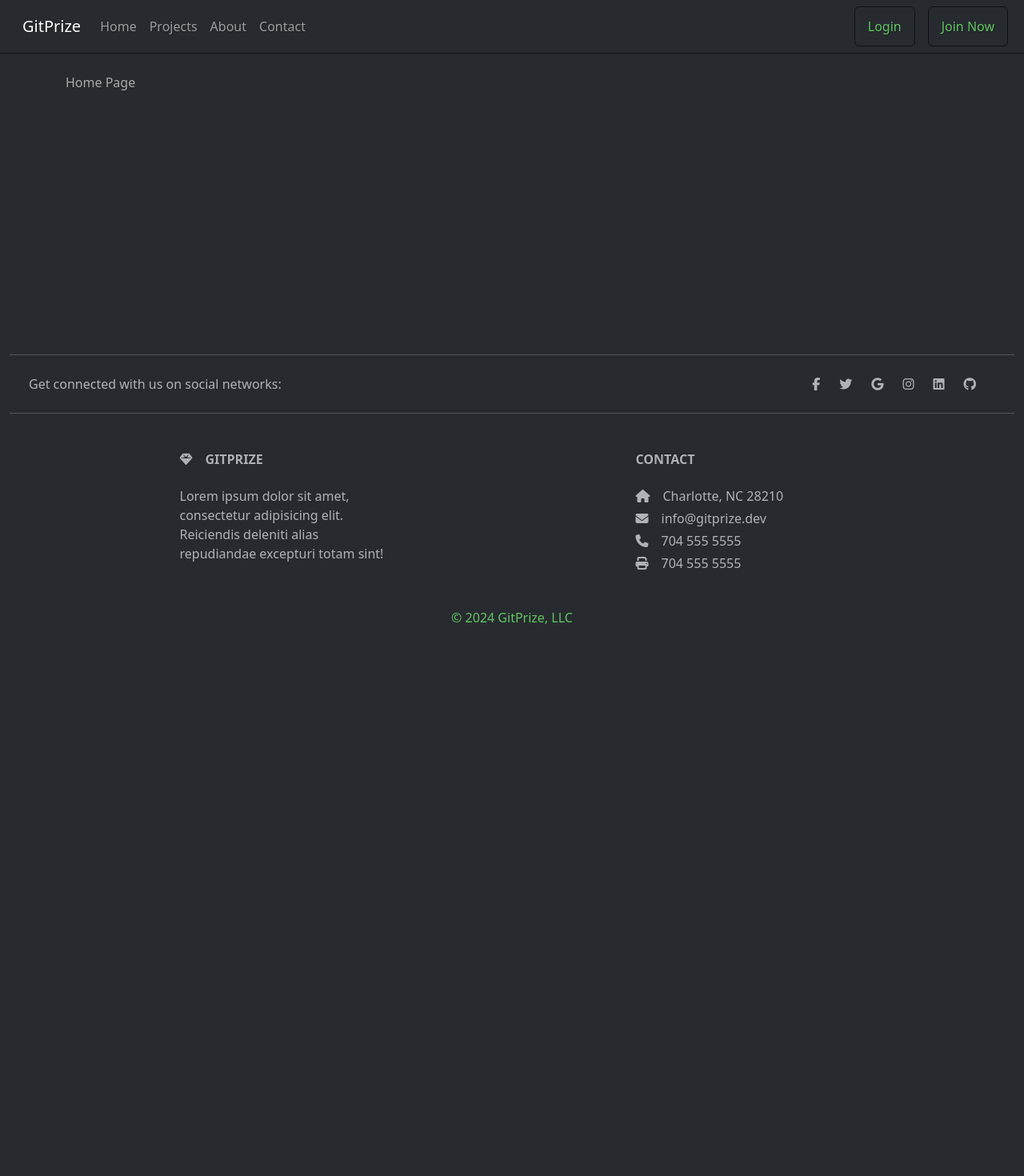
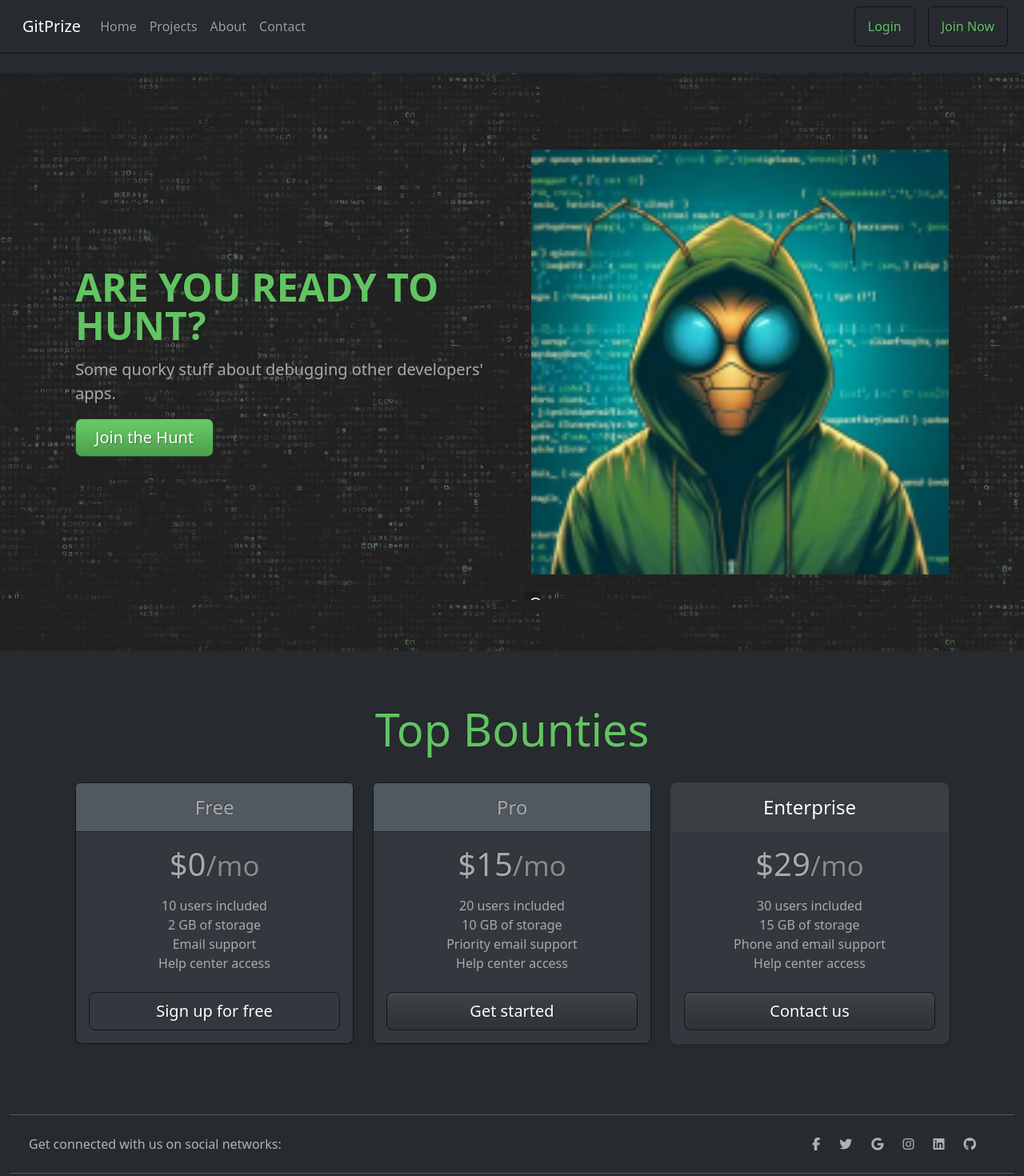
Before and after one commit to coulterkyle/Project-3, a React (Vite) app in the folder client/: page / in a window 1280 px wide. Shown: the top 1470 px of the page at 80% size. Before the commit the page ends 800 px from the top, so only its background shows below. Built offline with nearby package versions, Linux system fonts and the light colour scheme.

Commit message:
Styled home page and form elements for contact page

```diff
--- a/client/src/pages/Contact.jsx
+++ b/client/src/pages/Contact.jsx
@@ -9,34 +9,34 @@ const Contact = () => {
                         <form id="contact-form" name="contact-form" action="mail.php" method="POST">
                             <div className="row mb-2">
                                 <div className="col-md-6">
-                            <div className="md-form mb-0">
+                                    <div className="md-form form-floating mb-2 mb-md-0">
+                                        <input type="text" id="name" name="name" className="form-control" />
                                         <label htmlFor="name" className="">Your name</label>
-                                <input type="text" id="name" name="name" className="form-control" />
                                     </div>
                                 </div>
 
                                 <div className="col-md-6">
-                            <div className="md-form mb-0">
+                                    <div className="md-form form-floating mb-2 mb-md-0">
+                                        <input type="text" id="email" name="email" className="form-control" />
                                         <label htmlFor="email" className="">Your email</label>
-                                <input type="text" id="email" name="email" className="form-control" />
                                     </div>
                                 </div>
                             </div>
 
                             <div className="row my-2">
                                 <div className="col-md-12">
-                            <div className="md-form mb-0">
+                                    <div className="md-form form-floating mb-2 mb-md-0">
+                                        <input type="text" id="subject" name="subject" className="form-control" />
                                         <label htmlFor="subject" className="">Subject</label>
-                                <input type="text" id="subject" name="subject" className="form-control" />
                                     </div>
                                 </div>
                             </div>
 
                             <div className="row my-2">
                                 <div className="col-md-12">
-                            <div className="md-form">
+                                    <div className="md-form form-floating mb-2 mb-md-0">
+                                        <textarea type="text" id="message" name="message" rows="2" className="form-control md-textarea"></textarea>
                                         <label htmlFor="message">Your message</label>
-                                <textarea type="text" id="message" name="message" rows="2" className="form-control md-textarea"></textarea>
                                     </div>
                                 </div>
                             </div>
--- a/client/src/pages/Home.jsx
+++ b/client/src/pages/Home.jsx
@@ -1,11 +1,96 @@
 import background from '../assets/backgroundImg3.png'
+import logo from '../assets/BugDebugger.png'
 
 const Home = () => {
-    return (
-      <div className="container">
-        Home Page
+  return (
+
+    <div>
+      <div id="hero" style={{ backgroundImage: `url(${background})` }}>
+        <div class="container col-xxl-8 px-4 py-5" >
+          <div class="row flex-lg-row-reverse align-items-center g-5 py-5">
+            <div class="col-10 col-sm-8 col-lg-6">
+              <img src={logo} class="d-block mx-lg-auto img-fluid" alt="Bootstrap Themes" width="700" height="500" loading="lazy" />
+            </div>
+            <div class="col-lg-6">
+              <h1 class="display-5 fw-bold  text-success lh-1 mb-3">ARE YOU READY TO HUNT?</h1>
+              <p class="lead">Some quorky stuff about debugging other developers' apps.</p>
+              <div class="d-grid gap-2 d-md-flex justify-content-md-start">
+                <button type="button" class="btn btn-success btn-lg px-4 me-md-2">Join the Hunt</button>
+              </div>
+            </div>
+          </div>
+        </div>
       </div>
-    );
-  };
 
-  export default Home;
+
+      <div class="container col-xxl-8 px-4 py-5" >
+        <div class="pricing-header p-3 pb-md-4 mx-auto text-center">
+          <h1 class="display-4 fw-normal text-success">Top Bounties</h1>
+          {/* <p class="fs-5 text-body-secondary">Quickly build an effective pricing table for your potential customers with this Bootstrap example. It’s built with default Bootstrap components and utilities with little customization.</p> */}
+        </div>
+        <div class="row row-cols-1 row-cols-md-3 mb-3 text-center">
+          <div class="col">
+            <div class="card mb-4 rounded-3 shadow-sm">
+              <div class="card-header py-3">
+                <h4 class="my-0 fw-normal">Free</h4>
+              </div>
+              <div class="card-body">
+                <h1 class="card-title pricing-card-title">$0<small class="text-body-secondary fw-light">/mo</small></h1>
+                <ul class="list-unstyled mt-3 mb-4">
+                  <li>10 users included</li>
+                  <li>2 GB of storage</li>
+                  <li>Email support</li>
+                  <li>Help center access</li>
+                </ul>
+                <button type="button" class="w-100 btn btn-lg btn-outline-primary">Sign up for free</button>
+              </div>
+            </div>
+          </div>
+          <div class="col">
+            <div class="card mb-4 rounded-3 shadow-sm">
+              <div class="card-header py-3">
+                <h4 class="my-0 fw-normal">Pro</h4>
+              </div>
+              <div class="card-body">
+                <h1 class="card-title pricing-card-title">$15<small class="text-body-secondary fw-light">/mo</small></h1>
+                <ul class="list-unstyled mt-3 mb-4">
+                  <li>20 users included</li>
+                  <li>10 GB of storage</li>
+                  <li>Priority email support</li>
+                  <li>Help center access</li>
+                </ul>
+                <button type="button" class="w-100 btn btn-lg btn-primary">Get started</button>
+              </div>
+            </div>
+          </div>
+          <div class="col">
+            <div class="card mb-4 rounded-3 shadow-sm border-primary">
+              <div class="card-header py-3 text-bg-primary border-primary">
+                <h4 class="my-0 fw-normal">Enterprise</h4>
+              </div>
+              <div class="card-body">
+                <h1 class="card-title pricing-card-title">$29<small class="text-body-secondary fw-light">/mo</small></h1>
+                <ul class="list-unstyled mt-3 mb-4">
+                  <li>30 users included</li>
+                  <li>15 GB of storage</li>
+                  <li>Phone and email support</li>
+                  <li>Help center access</li>
+                </ul>
+                <button type="button" class="w-100 btn btn-lg btn-primary">Contact us</button>
+              </div>
+            </div>
+          </div>
+        </div>
+      </div>
+
+
+
+
+
+
+
+    </div>
+  );
+};
+
+export default Home;
```
Lines whose indentation alone changed are shown as unchanged.
